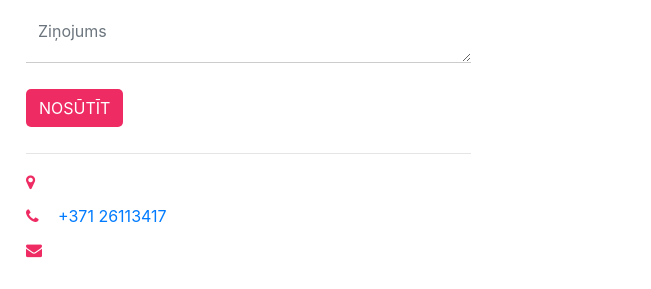
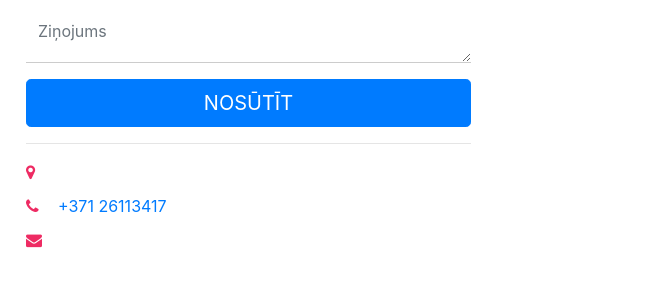
Before and after one commit to RaivoJanisGaters/Tattoomajaslapa, a plain HTML site: page kontakti.html in a window 1280 px wide. Shown: the part 240-529 px from the top of the page, 629-1280 px from the left. Drawn offline with nearby package versions, Linux system fonts and the light colour scheme.

Commit message:
Add files via upload
nosūtīt pogas hotfix

```diff
--- a/kontakti.html
+++ b/kontakti.html
@@ -71,7 +71,7 @@
                                 <textarea class="form-control" name="InputMessage" id="InputMessage" rows="4" placeholder="Ziņojums" required  ></textarea>
                             </div>
                             <div class="col-md-12">
-                                <button name="submit" class="btn normal-btn dart-btn-xs">NOSŪTĪT</button>
+                                <button class="btn btn-lg btn-primary btn-block text-uppercase" type="submit">NOSŪTĪT</button>
                             </div>
                         </form>
                     </div>
```
